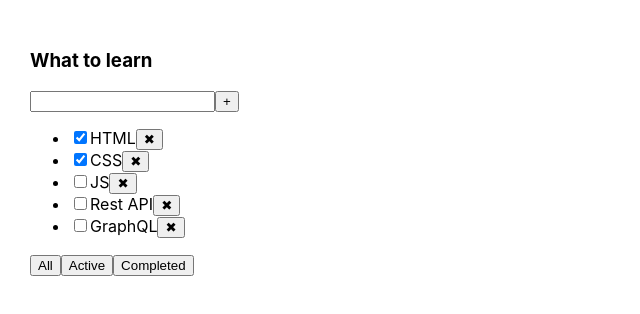
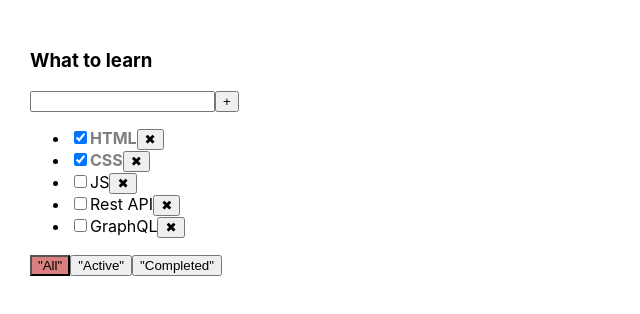
Before and after one commit to Dizziby/TodoList, a React (Create React App) app: page / in a window 1280 px wide. Shown: the top 314 px of the page, without its empty margins (0-640 px from the left). Built offline with nearby package versions, Linux system fonts and the light colour scheme.

Commit message:
Add activeButtonFilter, add errorMessageInput

```diff
--- a/src/App.css
+++ b/src/App.css
@@ -6,3 +6,17 @@
 .App > div {
   margin-right: 50px;
 }
+
+.active-filter {
+  background-color: #d97f7f;
+}
+
+.is-done {
+  opacity: 0.5;
+  font-weight: 700;
+}
+
+.error {
+  border: 3px solid red;
+  outline: none;
+}
--- a/src/App.tsx
+++ b/src/App.tsx
@@ -22,35 +22,31 @@ function App() {
             id: v1(),
             title,
             isDone: false
-        }, ...tasks])
+        },
+            ...tasks])
+    }
+    const removeTask = (taskID: string) => {
+        setTasks(tasks.filter(task => task.id !== taskID))
+    }
+    const changeTaskStatus = (taskId: string, isDone: boolean) => {
+        setTasks(tasks.map(task => task.id === taskId ? {...task, isDone: isDone} : task))
     }
 
     const [filter, setFilter] = useState<FilterValuesType>("all")
-
     const changeFilter = (filter: FilterValuesType) => {
         setFilter(filter)
     }
 
-    let taskForRender;
-    switch (filter) {
-        case "completed":
-            taskForRender = tasks.filter(task => task.isDone);
-            break;
-        case "active":
-            taskForRender = tasks.filter(task => !task.isDone);
-            break;
-        default:
-            taskForRender = tasks;
-    }
-
-    const removeTask = (taskID: string) => {
-        setTasks(tasks.filter(task => task.id !== taskID))
-    }
-
     return (
         <div className="App">
-            <TodoList title={todoListTitle} tasks={taskForRender} removeTask={removeTask} changeFilter={changeFilter}
-                      addTask={addTask}/>
+            <TodoList title={todoListTitle}
+                      tasks={tasks}
+                      filter={filter}
+                      removeTask={removeTask}
+                      changeFilter={changeFilter}
+                      addTask={addTask}
+                      changeTaskStatus={changeTaskStatus}
+            />
         </div>
     );
 }
--- a/src/components/Button.tsx
+++ b/src/components/Button.tsx
@@ -1,13 +1,16 @@
 import React from 'react';
+import {FilterValuesType} from "../App";
 
 type ButtonPropsType = {
     name: string
+    activeBtnClasses?: string
     callback: () => void
 }
 
 const Button: React.FC<ButtonPropsType> = (props) => {
+
     return (
-        <button onClick={() => props.callback()}>{props.name}</button>
+        <button className={props.activeBtnClasses} onClick={() => props.callback()}>{props.name}</button>
     );
 };
 
--- a/src/components/Todolist.tsx
+++ b/src/components/Todolist.tsx
@@ -1,14 +1,15 @@
 import React, {ChangeEvent, KeyboardEvent, useState} from 'react';
 import {FilterValuesType} from "../App";
-import {debuglog} from "util";
 import Button from "./Button";
 
 type TodoListPropsType = {
     title: string
     tasks: Array<TaskType>
+    filter: FilterValuesType
     removeTask: (taskID: string) => void
     changeFilter: (filter: FilterValuesType) => void
     addTask: (title: string) => void
+    changeTaskStatus: (taskId: string, isDone: boolean) => void
 }
 
 export type TaskType = {
@@ -19,44 +20,88 @@ export type TaskType = {
 
 function TodoList(props: TodoListPropsType) {
 
+    const [error, setError] = useState<boolean>(false)
     const [title, setTitle] = useState<string>("")
 
     const onClickAddTask = () => {
-        title.trim() && props.addTask(title)
+        if (title.trim()) {
+            props.addTask(title)
             setTitle("")
+        } else {
+            setError(true)
+        }
+    }
+    const onChangeSetTitle = (e: ChangeEvent<HTMLInputElement>) => {
+        setTitle(e.currentTarget.value)
+        error && setError(false)
+    }
+    const onKeyPressOnClickAddTask = (e: KeyboardEvent<HTMLInputElement>) => e.key === "Enter" && onClickAddTask()
+    const onClickChangeFilter = (filter: FilterValuesType) => props.changeFilter(filter)
+
+    const getTaskForRender = (filter: FilterValuesType, tasks: Array<TaskType>) => {
+        let taskForRender;
+        switch (filter) {
+            case "completed":
+                taskForRender = tasks.filter(task => task.isDone);
+                break;
+            case "active":
+                taskForRender = tasks.filter(task => !task.isDone);
+                break;
+            default:
+                taskForRender = tasks;
+        }
+        return taskForRender;
     }
 
-    const onChangeSetTitle = (e: ChangeEvent<HTMLInputElement>) => setTitle(e.currentTarget.value)
+    const taskForRender: Array<TaskType> = getTaskForRender(props.filter, props.tasks);
 
-    const onKeyPressOnClickAddTask = (e: KeyboardEvent<HTMLInputElement>) => e.key === "Enter" && onClickAddTask()
+    const taskListItems = taskForRender.length
+        ? taskForRender.map((task) => {
 
-    const onClickChangeFilter = (filter: FilterValuesType) => () => props.changeFilter(filter)
+            const onChangeStatus = (e: ChangeEvent<HTMLInputElement>) => {
+                props.changeTaskStatus(task.id, e.currentTarget.checked)
+            }
 
+            const taskClasses = task.isDone ? "is-done" : ""
 
-    const taskListItems = props.tasks.map((task) => {
             return (
                 <li key={task.id}>
-                <input type="checkbox" checked={task.isDone}/>
-                <span>{task.title}</span>
-                <Button name={"✖"} callback={() => props.removeTask(task.id) } />
+                    <input onChange={onChangeStatus} type="checkbox" checked={task.isDone}/>
+                    <span className={taskClasses}>{task.title}</span>
+
+                    <Button name={"✖"} callback={() => props.removeTask(task.id)}/>
                 </li>
             )
         })
+        : <span>No</span>
+
+    const allBtnClasses = props.filter === "all" ? "active-filter" : "";
+    const activeBtnClasses = props.filter === "active" ? "active-filter" : "";
+    const completedBtnClasses = props.filter === "completed" ? "active-filter" : "";
+
+    const inputClasses = error ? "error" : "";
 
     return (
         <div>
             <h3>{props.title}</h3>
             <div>
-                <input value={title} onChange={onChangeSetTitle} onKeyPress={onKeyPressOnClickAddTask}/>
-                <Button name={"+"} callback={onClickAddTask} />
+                <input
+                    value={title}
+                    onChange={onChangeSetTitle}
+                    onKeyPress={onKeyPressOnClickAddTask}
+                    className={inputClasses}
+                />
+                <Button name={"+"} callback={onClickAddTask}
+                />
+                {error && <div style={{color: "red", fontWeight: 700}}>Title is required</div>}
             </div>
             <ul>
                 {taskListItems}
             </ul>
             <div>
-                <Button name={"All"} callback={onClickChangeFilter("all")} />
-                <Button name={"Active"} callback={onClickChangeFilter("active")} />
-                <Button name={"Completed"} callback={onClickChangeFilter("completed")} />
+                <button className={allBtnClasses} onClick={() => onClickChangeFilter("all")}>"All"</button>
+                <button className={activeBtnClasses} onClick={() => onClickChangeFilter("active")}>"Active"</button>
+                <button className={completedBtnClasses} onClick={() => onClickChangeFilter("completed")}>"Completed"</button>
             </div>
         </div>
 
```
Lines whose indentation alone changed are shown as unchanged.
